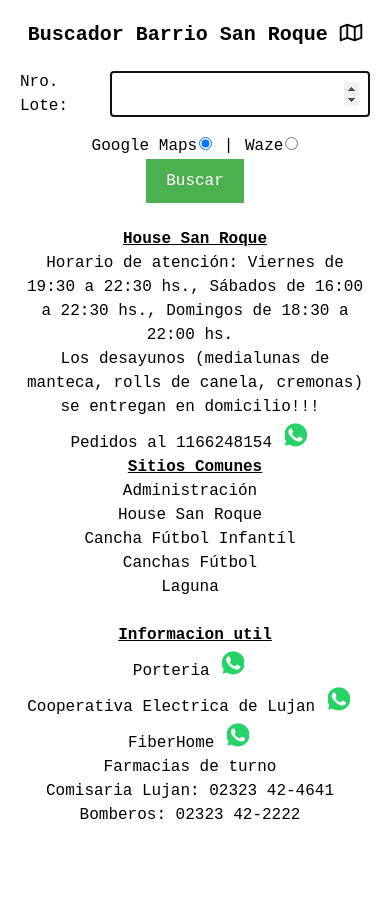
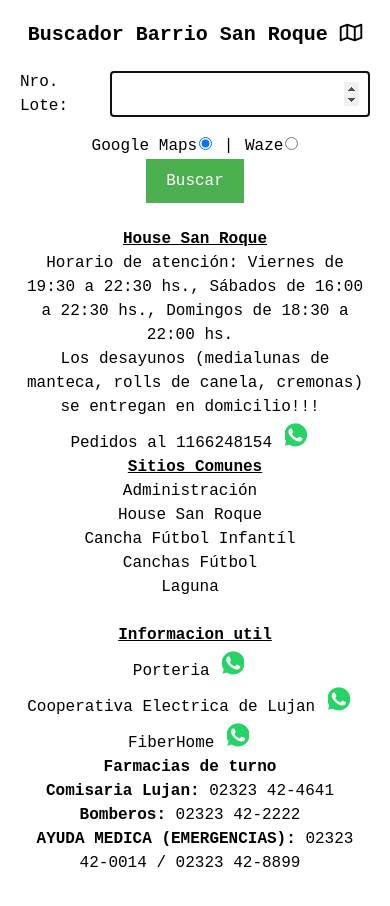
Before and after one commit to Obetux/SanRoque, a plain HTML site: page index.html in a window 390 px wide. Before the commit the page ends 871 px from the top, so only its background shows below. Drawn offline with nearby package versions, Linux system fonts and the light colour scheme.

Commit message:
add phones

```diff
--- a/index.html
+++ b/index.html
@@ -247,15 +247,18 @@ window.onload = function() {
             </li>
 
             <li class="common-links">
-                <a href="https://www.lujanenlinea.com.ar/seccion/farmacias/">Farmacias de turno</a>
+                <a href="https://www.lujanenlinea.com.ar/seccion/farmacias/"><b>Farmacias de turno</b></a>
             </li>
 
             <li class="common-links">
-                <a href="#">Comisaria Lujan: 02323 42-4641</a>
+                <a href="tel:+02323424641"><b>Comisaria Lujan:</b> 02323 42-4641</a>
             </li>
             <li class="common-links">
-              <a href="#">Bomberos: 02323 42-2222</a>
-          </li>
+              <a href="tel:+02323422222"><b>Bomberos:</b> 02323 42-2222</a>
+            </li>
+            <li class="common-links">
+              <a href="tel:02323420014"><b>AYUDA MEDICA (EMERGENCIAS):</b> 02323 42-0014 / 02323 42-8899</a>
+            </li>
 
 
             <br>
```
